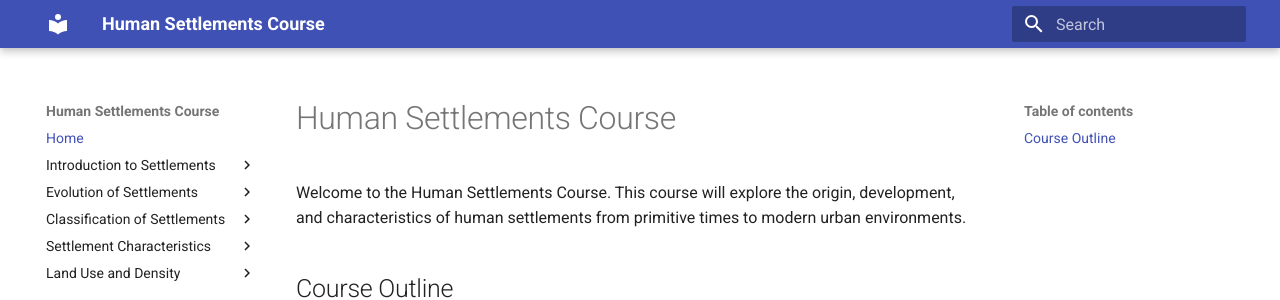
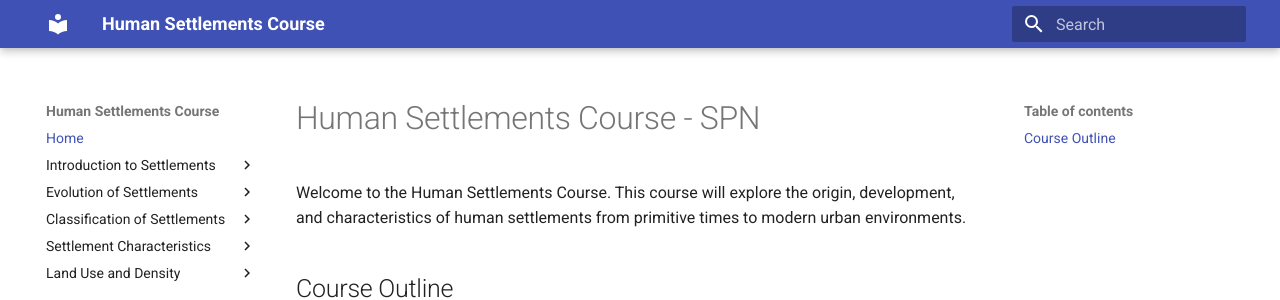
Before and after one commit to extreme-spartan/woxsen, an MkDocs documentation site: the page built from docs/index.md, in a window 1280 px wide. Shown: the top 300 px of the page. Built offline with MkDocs 1.6.1 and Material for MkDocs 9.7.7, drawn with Linux system fonts in a browser that asks for light colours.

Commit message:
Added SPN index.md

```diff
--- a/docs/index.md
+++ b/docs/index.md
@@ -1,4 +1,4 @@
-# Human Settlements Course
+# Human Settlements Course - SPN
 
 Welcome to the Human Settlements Course. This course will explore the origin, development, and characteristics of human settlements from primitive times to modern urban environments.
 
```
